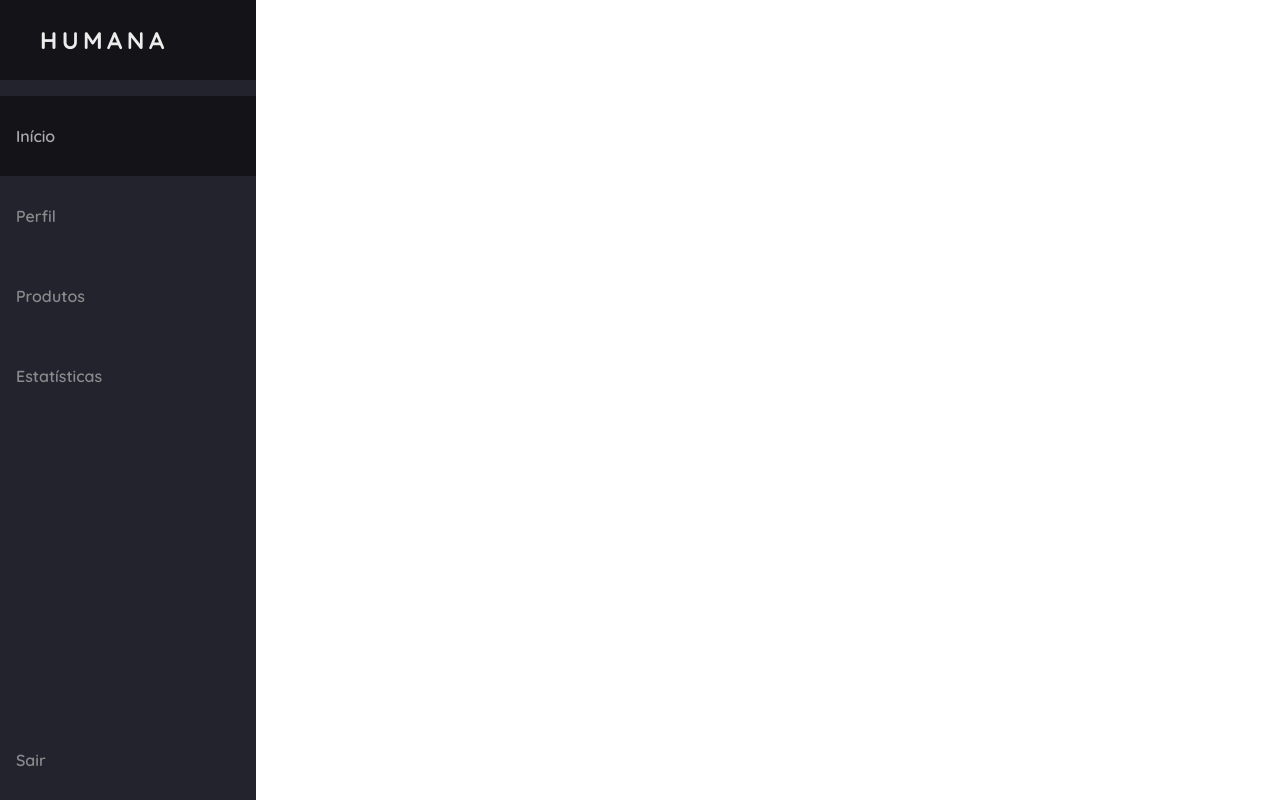
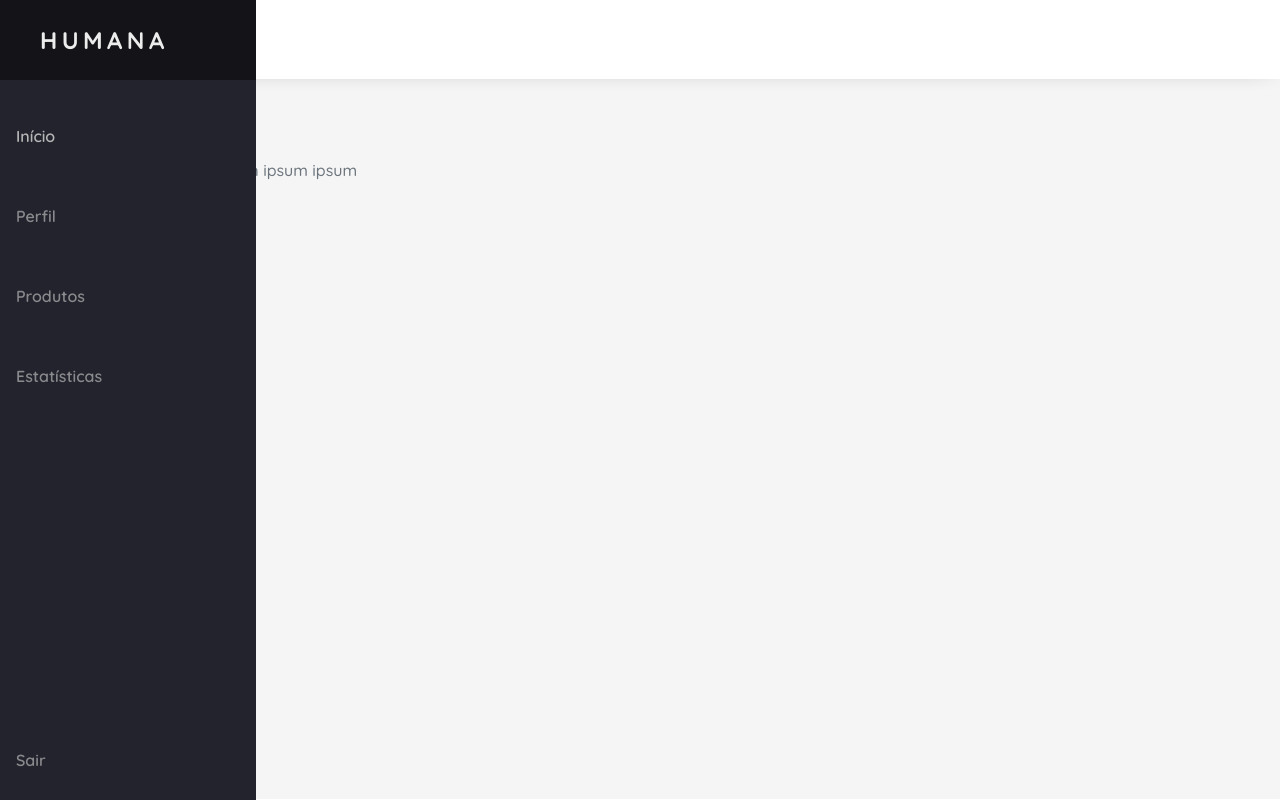
Before and after one commit to gugarosa/react_boilerplate, a React (Create React App) app: page /dashboard in a window 1280 px wide. Built offline with nearby package versions, Linux system fonts and the light colour scheme; sample sign-in values are in the browser's storage; what @fortawesome/pro-regular-svg-icons would draw is missing.

Commit message:
Adding more components to the dashboard.

```diff
--- /dev/null
+++ b/src/components/dashboard/Board.js
@@ -0,0 +1,14 @@
+import React from "react";
+
+import "./board.scss";
+
+export const Board = ({ children }) => {
+    return (
+        <div className="board">
+            {/* <div className="board-crumb mb-3">
+                <small class="text-muted">Bread > Crumb > Page</small>
+            </div> */}
+            {children}
+        </div>
+    );
+};
--- /dev/null
+++ b/src/components/dashboard/Toolbar.js
@@ -0,0 +1,7 @@
+import React from "react";
+
+import "./toolbar.scss";
+
+export const Toolbar = () => {
+    return <div className="toolbar">Toolbar</div>;
+};
--- /dev/null
+++ b/src/components/dashboard/board.scss
@@ -0,0 +1,22 @@
+// Board
+.board {
+    background-color: #f5f5f5;
+    height: calc(100vh - 5rem);
+    margin-left: 5rem;
+    padding: 2.25rem 2rem;
+
+    .board-crumb {
+        // padding-top: 1.75rem;
+    }
+}
+
+@media only screen and (max-width: 576px) {
+    .board {
+        margin: 0;
+        padding: 1rem;
+
+        .board-crumb {
+            padding-top: 0;
+        }
+    }
+}
--- a/src/components/dashboard/sidebar.scss
+++ b/src/components/dashboard/sidebar.scss
@@ -4,10 +4,6 @@ $text-secondary: #ececec;
 $text-icon: #84d8f1;
 $bg-primary: #23232e;
 $bg-secondary: #141418;
-// $text-primary: #ffffff;
-// $text-secondary: #000000;
-// $bg-primary: #000000;
-// $bg-secondary: #ffffff;
 $transition-speed: 500ms;
 
 // SidebarHeader
@@ -112,8 +108,15 @@ $transition-speed: 500ms;
     }
 
     &__link--active {
-        background: $bg-secondary;
-        color: $text-secondary;
+        .sidebar-item__link-text {
+            filter: grayscale(0%) opacity(1);
+        }
+
+        .sidebar-item__link-icon {
+            color: $text-icon;
+            filter: grayscale(0%) opacity(1);
+            transition: $transition-speed;
+        }
     }
 }
 
@@ -123,6 +126,7 @@ $transition-speed: 500ms;
     position: fixed;
     overflow: hidden;
     transition: width $transition-speed ease;
+    z-index: 2;
 
     &-menu {
         list-style: none;
--- /dev/null
+++ b/src/components/dashboard/toolbar.scss
@@ -0,0 +1,21 @@
+// Variables
+$shadow-color: #000000;
+
+// Toolbar
+.toolbar {
+    position: relative;
+    display: flex;
+    align-items: center;
+    height: 4.925rem;
+    margin-left: 5rem;
+    padding: 1rem 2rem;
+    box-shadow: 0 15px 20px -20px rgba($shadow-color, 0.1), 0 0 15px rgba($shadow-color, 0.05);
+    z-index: 1;
+}
+
+@media only screen and (max-width: 576px) {
+    .toolbar {
+        margin: 0;
+        padding: 1rem;
+    }
+}
--- a/src/views/dashboard/Dashboard.js
+++ b/src/views/dashboard/Dashboard.js
@@ -1,24 +1,25 @@
 import React from "react";
 import { Switch, Redirect, Route } from "react-router-dom";
 
+import { Board } from "../../components/dashboard/Board";
+import { Toolbar } from "../../components/dashboard/Toolbar";
 import { Sidebar } from "../../components/dashboard/Sidebar";
 
 import { Home } from "./Home";
 import { Item } from "./Item";
 
-import "./dashboard.scss";
-
 export const Dashboard = ({ location, match }) => {
     return (
         <>
             <Sidebar location={location} />
-            <div className="dashboard">
+            <Toolbar />
+            <Board>
                 <Switch>
                     <Route exact path={match.path} component={Home} />
                     <Route exact path={match.path + "/item"} component={Item} />
                     <Redirect to="/dashboard" />
                 </Switch>
-            </div>
+            </Board>
         </>
     );
 };
--- a/src/views/dashboard/Home.js
+++ b/src/views/dashboard/Home.js
@@ -1,5 +1,10 @@
 import React from "react";
 
 export const Home = () => {
-    return <div>Home</div>;
+    return (
+        <>
+            <h2>Início</h2>
+            <h6 class="text-muted">Lorem ipsum ipsum ipsum ipsum</h6>
+        </>
+    );
 };
--- a/src/views/dashboard/Item.js
+++ b/src/views/dashboard/Item.js
@@ -1,5 +1,5 @@
 import React from "react";
 
 export const Item = () => {
-    return <div>Item</div>;
+    return <h2>Produtos</h2>;
 };
```
